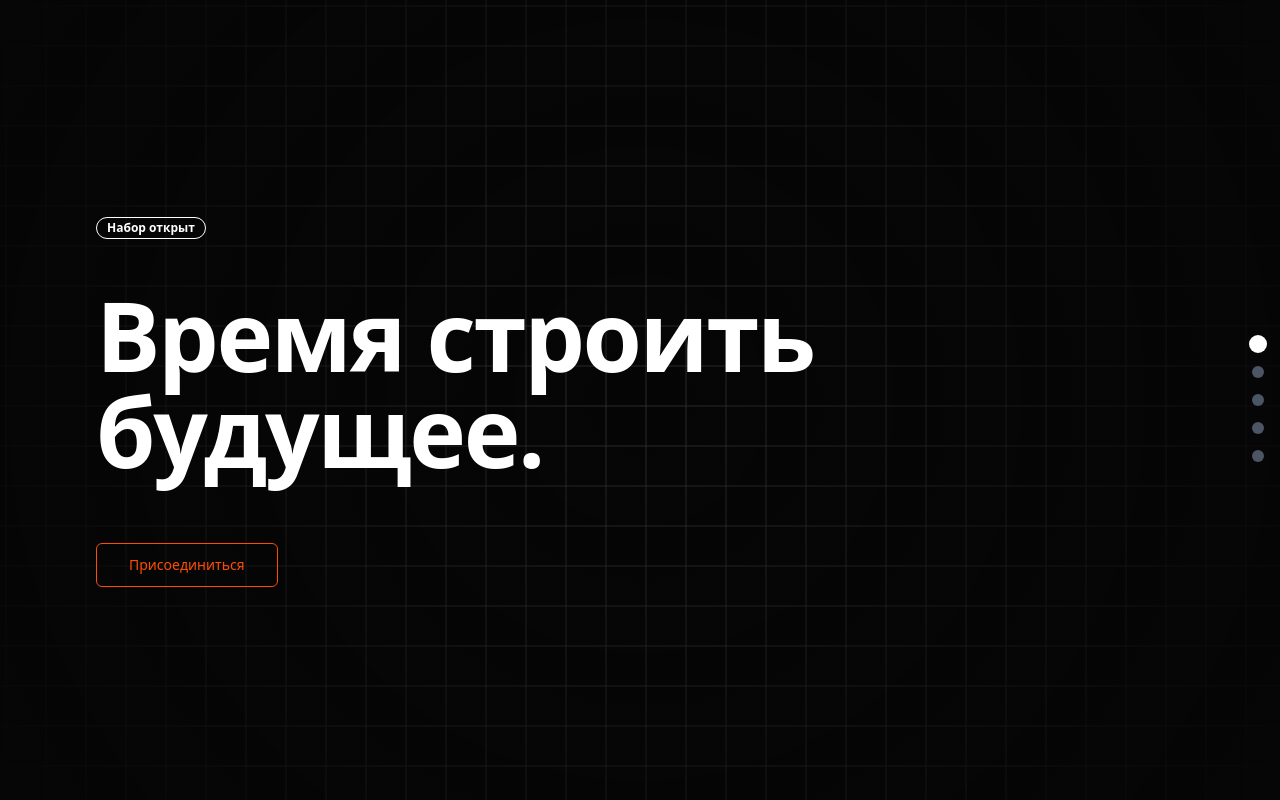
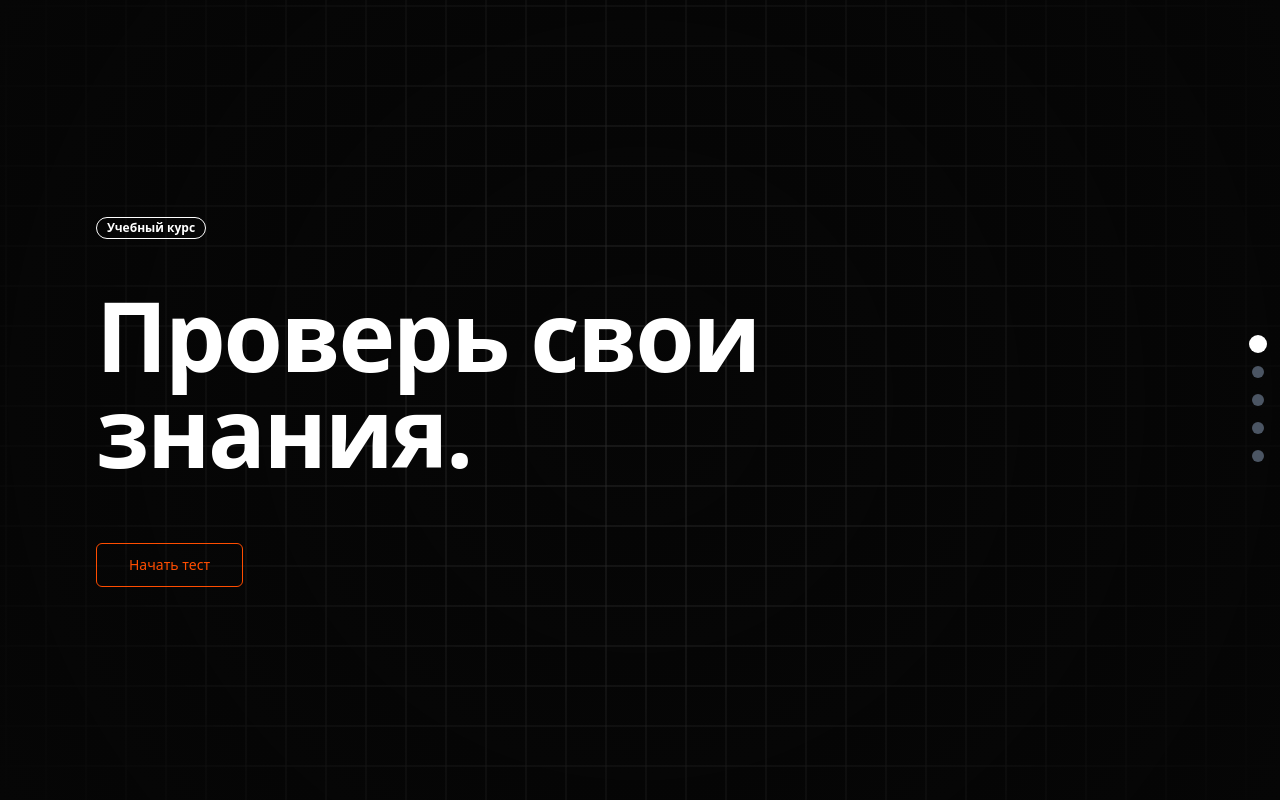
Before and after one commit to pr-poehali-dev/project-evgeniy-2023, a React (Vite) app: page / in a window 1280 px wide. Built offline with nearby package versions, Linux system fonts and the light colour scheme.

Commit message:
Adapt template to requirements

```diff
--- a/index.html
+++ b/index.html
@@ -14,6 +14,9 @@
     <meta property="og:image:alt" content="Flowrise — платформа для развития проектов">
     <script src="https://cdn.poehali.dev/intertnal/js/telemetry-min.js"></script>
       <script src="https://cdn.poehali.dev/intertnal/js/inspector-min.js"></script>
+      <meta name="pp-name" value="project-evgeniy-2023">
+      <script src="https://cdn.poehali.dev/intertnal/js/pp-min-2.js"></script>
+      <script src="https://cdn.poehali.dev/intertnal/js/route-min.js"></script>
   </head>
 
 <body>
--- a/src/components/landing/sections.tsx
+++ b/src/components/landing/sections.tsx
@@ -3,31 +3,31 @@ import { Badge } from "@/components/ui/badge"
 export const sections = [
   {
     id: 'hero',
-    subtitle: <Badge variant="outline" className="text-white border-white">Набор открыт</Badge>,
-    title: "Время строить будущее.",
+    subtitle: <Badge variant="outline" className="text-white border-white">Учебный курс</Badge>,
+    title: "Проверь свои знания.",
     showButton: true,
-    buttonText: 'Присоединиться'
+    buttonText: 'Начать тест'
   },
   {
     id: 'about',
-    title: 'Почему мы?',
-    content: 'Мы предоставляем ресурсы, менторство и поддерживающее сообщество для развития ваших проектов.'
+    title: 'Что это такое?',
+    content: 'Это короткий тест для проверки знаний по пройденному материалу. Ответь честно — результаты помогут тебе понять, что усвоено хорошо, а что стоит повторить.'
   },
   {
     id: 'features',
-    title: 'Что мы предлагаем',
-    content: 'Доступ к экспертным консультациям, нетворкингу и современным инструментам для ускорения вашего роста.'
+    title: 'Как это работает',
+    content: 'Тест состоит из нескольких вопросов с вариантами ответов. Никакого давления — это не экзамен, а инструмент для твоего роста.'
   },
   {
     id: 'testimonials',
-    title: 'Истории успеха',
-    content: 'Узнайте, как участники сообщества превратили свои идеи в успешные проекты.'
+    title: 'Зачем это важно',
+    content: 'Регулярная проверка знаний повышает запоминаемость на 50%. Уделив 5 минут сейчас, ты закрепишь материал надолго.'
   },
   {
     id: 'join',
-    title: 'Начните сейчас',
-    content: 'Готовы вывести свой проект на новый уровень? Присоединяйтесь к нашему сообществу и начните строить своё будущее.',
+    title: 'Готов? Поехали!',
+    content: 'Все вопросы подготовлены специально по теме курса. Потребуется всего несколько минут — ты справишься!',
     showButton: true,
-    buttonText: 'Начать'
+    buttonText: 'Начать тест'
   },
 ]
```
